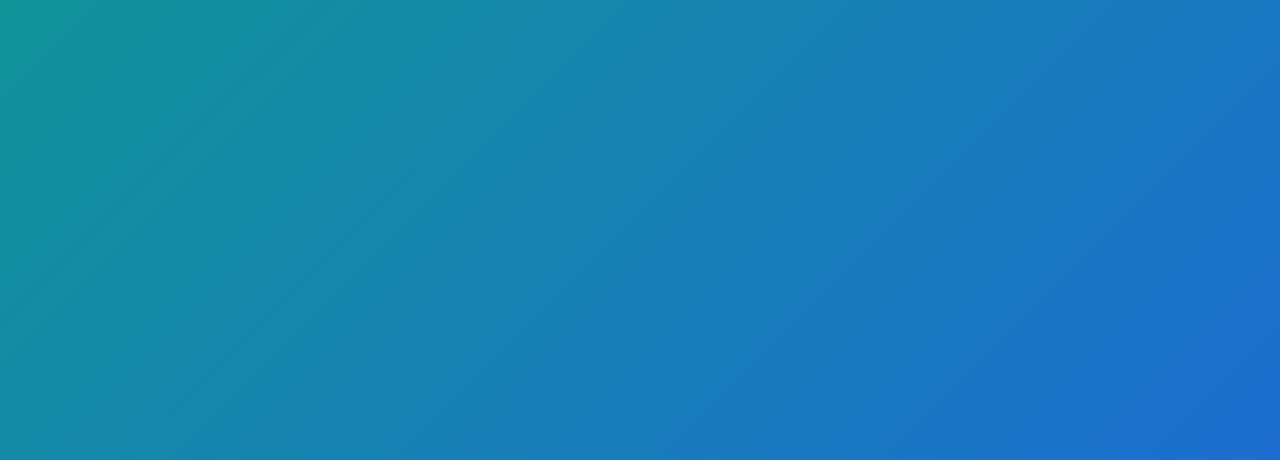
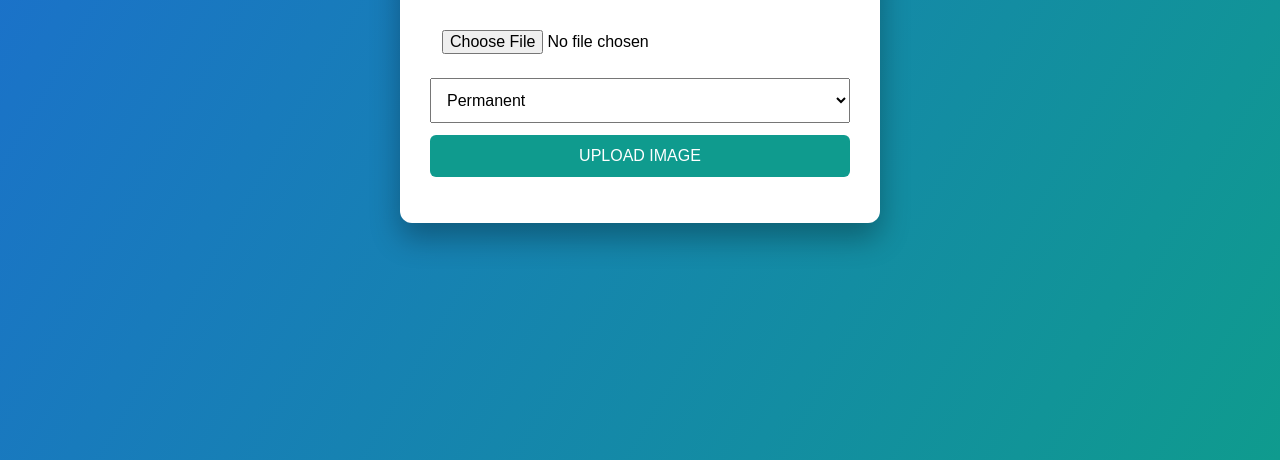
Before and after one commit to suhanknowledge323-spec/thakur-parking-image, a website: page public/index.html in a window 1280 px wide. Shown: the part 340-800 px from the top of the page. Drawn offline with Linux system fonts and the light colour scheme.

Commit message:
Final style.css

```diff
--- a/public/public/style.css
+++ b/public/public/style.css
@@ -1,43 +1,41 @@
 body {
+  margin: 0;
   font-family: Arial, sans-serif;
-  background: linear-gradient(135deg, #0f9b8e, #1c6dd0);
-  min-height: 100vh;
-  margin: 0;
+  background: linear-gradient(120deg, #1c6dd0, #0f9b8e);
+  height: 100vh;
   display: flex;
   justify-content: center;
-  align-items: flex-start;
+  align-items: center;
 }
 
-.container {
-  background: white;
-  margin-top: 60px;
+.card {
+  background: #fff;
   padding: 30px;
-  border-radius: 12px;
   width: 90%;
   max-width: 420px;
-  box-shadow: 0 10px 25px rgba(0,0,0,0.2);
+  border-radius: 12px;
+  box-shadow: 0 15px 30px rgba(0,0,0,0.3);
 }
 
 h1 {
   text-align: center;
-  color: #0f9b8e;
-  margin-bottom: 25px;
+  color: #1c6dd0;
 }
 
 input, select, button {
   width: 100%;
-  padding: 10px;
+  padding: 12px;
   margin-top: 12px;
+  font-size: 16px;
 }
 
 button {
-  background: #1c6dd0;
+  background: #0f9b8e;
   color: white;
   border: none;
   border-radius: 6px;
-  font-size: 16px;
 }
 
 button:hover {
-  background: #1558a5;
+  background: #0b7d72;
 }
```
